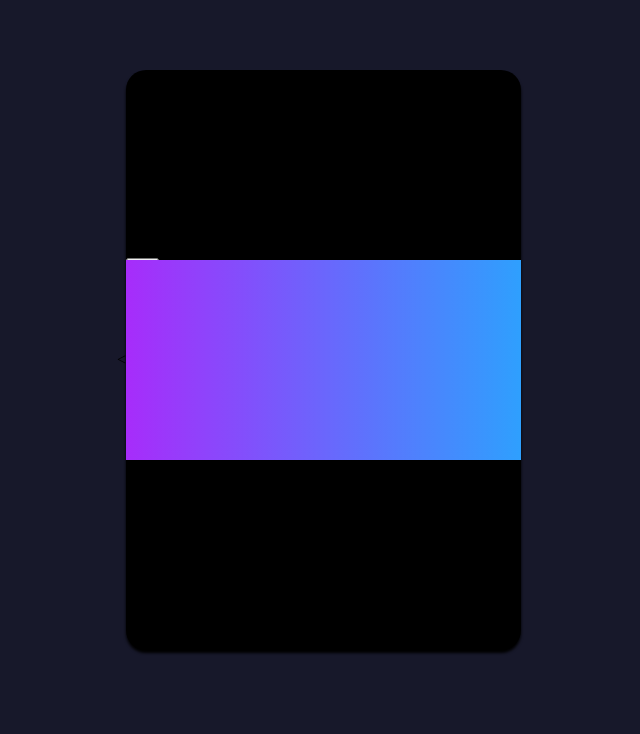
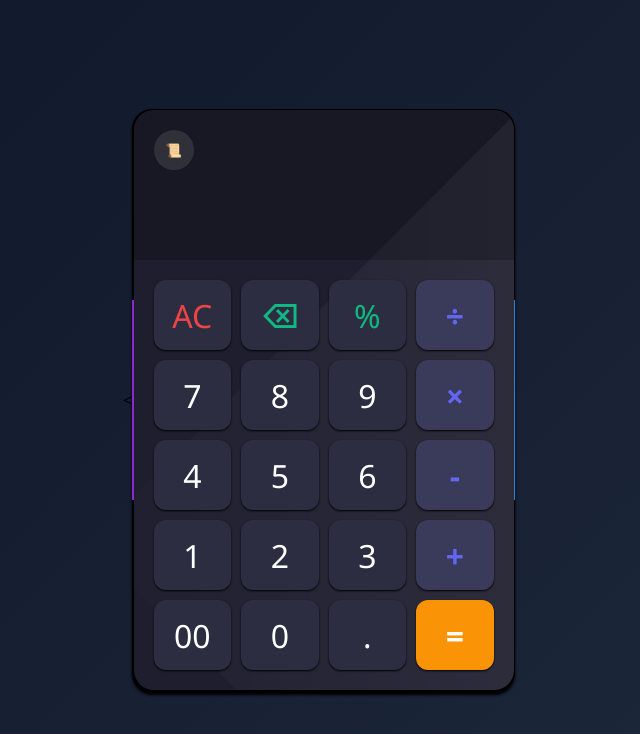
Before and after one commit to Basudeb-Bej/Calculator, a plain HTML site: page index.html in a window 1280 px wide. Shown: the whole page, without its empty margins (321-961 px from the left). Drawn offline with Linux system fonts and the light colour scheme.

Commit message:
Update style.css

```diff
--- a/style.css
+++ b/style.css
@@ -1,66 +1,285 @@
+    :root {
+      --primary: #6366f1;
+      --primary-dark: #4f46e5;
+      --secondary: #10b981;
+      --dark: #1e293b;
+      --light: #f8fafc;
+      --gray: #94a3b8;
+      --calculator-bg: #1e1e2e;
+      --button-bg: #2d2d42;
+      --operator-bg: #3a3a5a;
+      --equals-bg: #fa9305;
+      --text-light: #ffffff;
+      --text-dark: #1e293b;
+    }
+
+    * {
+      margin: 0;
+      padding: 0;
+      box-sizing: border-box;
+      font-family: 'Segoe UI', system-ui, -apple-system, sans-serif;
+    }
+
     body {
       display: flex;
       justify-content: center;
       align-items: center;
-    height: 90vh;
-    background-color: #17182A;
-    margin: 0;
+      min-height: 100vh;
+      background: linear-gradient(135deg, #0f172a, #1e293b);
+      padding: 20px;
     }
 
-.dis {
-    margin: 6.5px;
-    border-radius: 50%;
-    width: 75px;
-    height: 75px;
-    border: none;
-    font-size: 30px;
-    background: rgba(255, 255, 255, 0.05);
-    box-shadow: 0px 3px 6px black;
-    background-color: #6D6F86;
-    color: white;
-    cursor: pointer;
-    font-weight: bold;
+    .calculator-container {
+      width: 100%;
+      max-width: 380px;
+      background: var(--calculator-bg);
+      border-radius: 20px;
+      box-shadow: 0 25px 50px -12px rgba(0, 0, 0, 0.5);
+      overflow: hidden;
+      position: relative;
+      z-index: 1;
     }
 
-fieldset {
-    width: 300px;
-    height: 560px;
-    background-color: #3F4055;
-    box-shadow: 0px 2px 13px #0006;
-    border-radius: 20px;
-    border: none;
-    overflow: hidden;
-    position: relative;
+    .calculator-container::before {
+      content: '';
+      position: absolute;
+      top: -50%;
+      left: -50%;
+      width: 200%;
+      height: 200%;
+      background: linear-gradient(
+        45deg,
+        transparent,
+        rgba(255, 255, 255, 0.1),
+        transparent
+      );
+      transform: rotate(45deg);
+      z-index: -1;
+      animation: shine 6s linear infinite;
     }
 
-input {
-    height: 90px;
-    width: 340px;
-    background: rgba(255, 255, 255, 0.05);
-    box-shadow: 0px 2px 4px black;
-    background-color: black;
-    border-radius: 10px;
-    margin-bottom: 20px;
-    font-size: 60px;
-    color: white;
-    margin: 10px;
+    @keyframes shine {
+      0% { left: -100%; }
+      100% { left: 100%; }
     }
 
-#color {
-    background-color: #3C3C4B;
+    .calculator-screen {
+      width: 100%;
+      height: 150px;
+      padding: 20px;
+      text-align: right;
+      font-size: 3.5rem;
+      font-weight: 300;
+      color: var(--text-light);
+      background: rgba(0, 0, 0, 0.2);
+      border: none;
+      outline: none;
+      transition: all 0.3s ease;
     }
 
-@media (min-width: 1000px) {
-  fieldset{
-    width: 100px;
-    height: 300px;
+    .calculator-screen.overflow {
+      font-size: 2.8rem;
+    }
+
+    .calculator-screen.overflow-more {
+      font-size: 2rem;
+    }
+
+    .calculator-keys {
+      display: grid;
+      grid-template-columns: repeat(4, 1fr);
+      gap: 10px;
+      padding: 20px;
+    }
+
+    .calculator-btn {
+      height: 70px;
+      border-radius: 12px;
+      border: none;
+      font-size: 2rem;
+      font-weight: 500;
+      color: var(--text-light);
+      background: var(--button-bg);
+      cursor: pointer;
+      transition: all 0.2s ease;
+      position: relative;
+      overflow: hidden;
+      box-shadow: 0 1px 2px black;
+    }
+
+    .calculator-btn::after {
+      content: '';
+      position: absolute;
+      top: 50%;
+      left: 50%;
+      width: 5px;
+      height: 5px;
+      background: rgba(255, 255, 255, 0.5);
+      opacity: 0;
+      border-radius: 100%;
+      transform: scale(1, 1) translate(-50%);
+      transform-origin: 50% 50%;
+    }
+
+    .calculator-btn:focus:not(:active)::after {
+      animation: ripple 0.6s ease-out;
+    }
+
+    @keyframes ripple {
+      0% {
+        transform: scale(0, 0);
+        opacity: 0.5;
+      }
+      100% {
+        transform: scale(20, 20);
+        opacity: 0;
+      }
+    }
+
+    .calculator-btn:hover {
+      transform: translateY(-2px);
+      box-shadow: 0 5px 15px rgba(0, 0, 0, 0.3);
+    }
+
+    .calculator-btn:active {
+      transform: translateY(0);
+    }
+
+    .operator {
+      background: var(--operator-bg);
+      color: var(--primary);
+      font-weight: 600;
+    }
+
+    .equals {
+      background: var(--equals-bg);
+      color: white;
+      font-weight: 600;
+      grid-column: span 1;
+    }
+
+    .clear {
+      color: #ef4444;
+    }
+
+    .function {
+      color: var(--secondary);
+    }
+
+    .history-btn {
+      position: absolute;
+      top: 20px;
+      left: 20px;
+      width: 40px;
+      height: 40px;
+      border-radius: 50%;
+      background: rgba(255, 255, 255, 0.1);
+      border: none;
+      color: var(--text-light);
+      cursor: pointer;
+      display: flex;
+      align-items: center;
+      justify-content: center;
+      transition: all 0.2s ease;
+    }
+
+    .history-btn:hover {
+      background: rgba(255, 255, 255, 0.2);
+    }
+
+    .history-panel {
+      position: absolute;
+      top: 0;
+      left: 0;
+      width: 100%;
+      height: 100%;
+      background: var(--calculator-bg);
+      padding: 20px;
+      overflow-y: auto;
+      transform: translateX(-100%);
+      transition: transform 0.3s ease;
+      z-index: 10;
+    }
+
+    .history-panel.active {
+      transform: translateX(0);
+    }
+
+    .history-header {
+      display: flex;
+      justify-content: space-between;
+      align-items: center;
+      margin-bottom: 20px;
+    }
+
+    .history-title {
+      font-size: 1.5rem;
+      color: var(--text-light);
+    }
+
+    .close-history {
+      background: none;
+      border: none;
+      color: var(--text-light);
+      font-size: 1.5rem;
+      cursor: pointer;
+    }
+
+    .history-item {
+      padding: 10px;
+      margin-bottom: 10px;
+      background: rgba(255, 255, 255, 0.05);
+      border-radius: 8px;
+      color: var(--text-light);
+      cursor: pointer;
+      transition: all 0.2s ease;
+    }
+
+    .history-item:hover {
+      background: rgba(255, 255, 255, 0.1);
+    }
+
+    .history-expression {
+      font-size: 0.9rem;
+      color: var(--gray);
+    }
+
+    .history-result {
+      font-size: 1.2rem;
+      font-weight: 500;
+      text-align: right;
+    }
+
+    @media (max-width: 480px) {
+      .calculator-container {
+        max-width: 100%;
+        height: 77vh;
+        border-radius: 10px;
+      }
+
+      .calculator-screen {
+        height: 15vh;
+        padding: 10px 20px;
+      }
+
+      .calculator-keys {
+        height: 60vh;
+        grid-template-columns: repeat(4, 1fr);
+        gap: 10px;
+        padding: 10px;
+      }
+
+      .calculator-btn {
+        height: 80px;
+        min-height: 60px;
+        font-size: 2rem;
       }
     }
 
      .box {
         position: relative;
-    width: 395px;
-    height: 580px;
+        width: 383px;
+        height: 583px;
         align-items: center;
         justify-content: center;
         display: flex;
@@ -87,11 +306,3 @@ input {
             transform: rotate(360deg);
           }
       }
-
-.calculator-screen.overflow {
-    font-size: 40px;
-}
-
-.calculator-screen.overflow-more {
-    font-size: 30px;
-}
```
Lines whose indentation alone changed are shown as unchanged.
